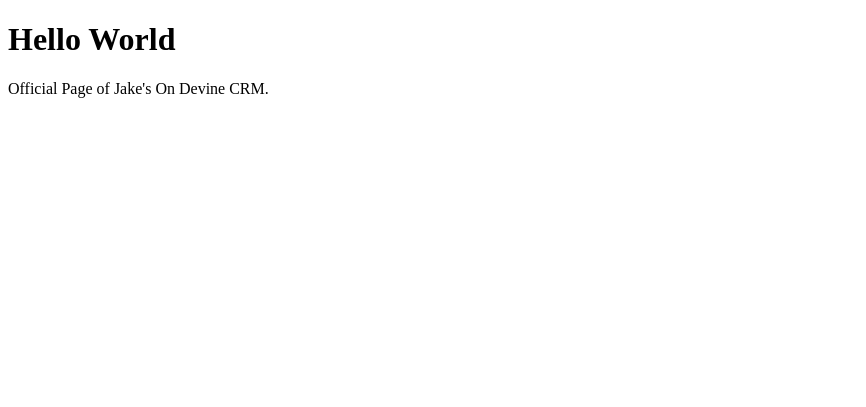
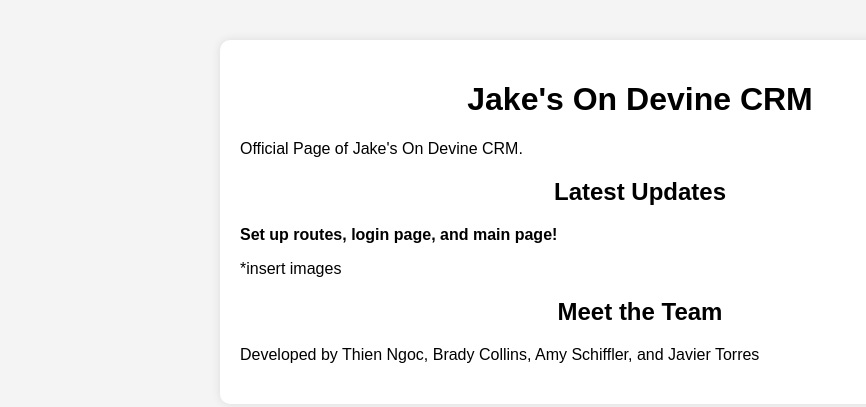
Before and after one commit to JakeOnDevineCRM/JakeOnDevineCRM.github.io, a plain HTML site: page index.html in a window 1280 px wide. Shown: the whole page, without its empty margins (0-866 px from the left). Drawn offline with Linux system fonts and the light colour scheme.

Commit message:
Updating web page

```diff
--- a/index.html
+++ b/index.html
@@ -1,7 +1,48 @@
 <!DOCTYPE html>
-<html>
+<html lang="en">
+<head>
+    <meta charset="UTF-8">
+    <meta name="viewport" content="width=device-width, initial-scale=1.0">
+    <title>Jake's On Devine CRM</title>
+    <style>
+        body {
+            font-family: Arial, sans-serif;
+            margin: 20px;
+            padding: 20px;
+            background-color: #f4f4f4;
+        }
+        .container {
+            max-width: 800px;
+            margin: auto;
+            background: white;
+            padding: 20px;
+            border-radius: 10px;
+            box-shadow: 0 0 10px rgba(0, 0, 0, 0.1);
+        }
+        h1, h2 {
+            text-align: center;
+        }
+        .section {
+            margin-bottom: 20px;
+        }
+    </style>
+</head>
 <body>
-<h1>Hello World</h1>
-<p>Official Page of Jake's On Devine CRM.</p>
+    <div class="container">
+        <h1>Jake's On Devine CRM</h1>
+        <p>Official Page of Jake's On Devine CRM.</p>
+
+        <div class="section">
+            <h2>Latest Updates</h2>
+            <p><strong>Set up routes, login page, and main page!</strong></p>
+            <p>*insert images</p>
+        </div>
+
+        <div class="section">
+            <h2>Meet the Team</h2>
+            <p>Developed by Thien Ngoc, Brady Collins, Amy Schiffler, and Javier Torres</p>
+        </div>
+
+    </div>
 </body>
 </html>
```
